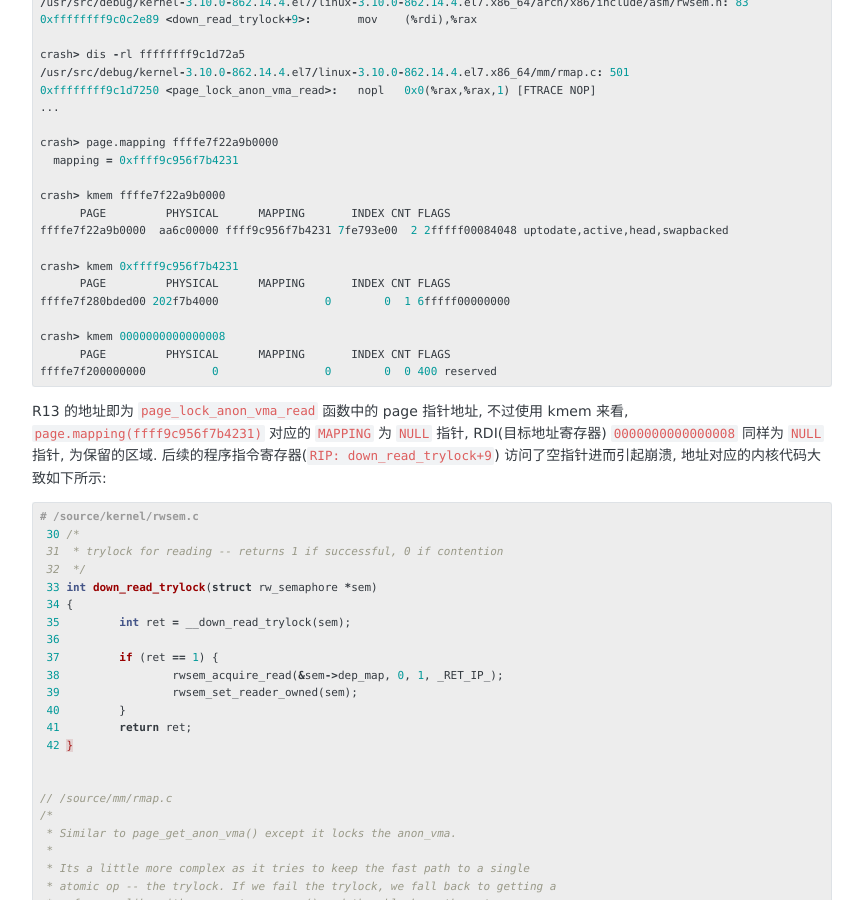
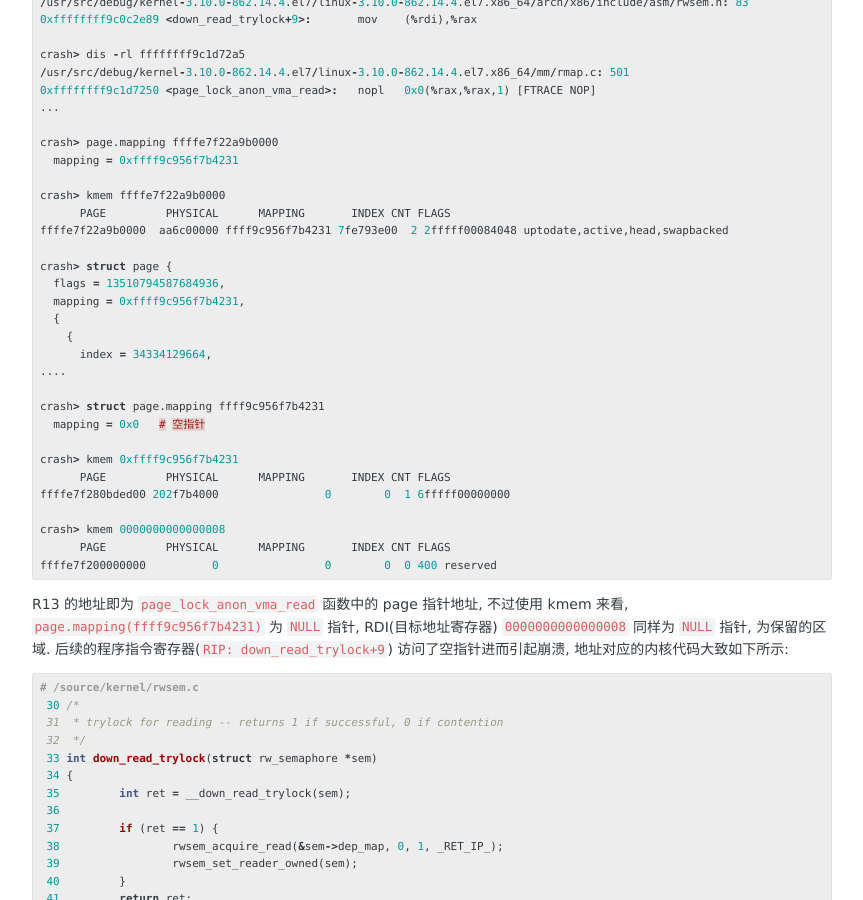
Before and after one commit to arstercz/arstercz.github.io, a Jekyll site: the page built from _posts/2019-07-19-linux-kerenl-panic-at-down_read_trylock-post.md, in a window 1280 px wide and 900 px high, scrolled down 2198 px. Shown: the whole window, without its empty margins (208-1071 px from the left). Built offline with Jekyll 4.4.1, drawn with Linux system fonts in a browser that asks for light colours; comment, search, counter and statistics services are not loaded.

Commit message:
add more struct info

````diff
--- a/_posts/2019-07-19-linux-kerenl-panic-at-down_read_trylock-post.md
+++ b/_posts/2019-07-19-linux-kerenl-panic-at-down_read_trylock-post.md
@@ -115,6 +115,17 @@
       PAGE         PHYSICAL      MAPPING       INDEX CNT FLAGS
 ffffe7f22a9b0000  aa6c00000 ffff9c956f7b4231 7fe793e00  2 2fffff00084048 uptodate,active,head,swapbacked
 
+crash> struct page {
+  flags = 13510794587684936,
+  mapping = 0xffff9c956f7b4231,
+  {
+    {
+      index = 34334129664,
+....
+
+crash> struct page.mapping ffff9c956f7b4231
+  mapping = 0x0   # 空指针
+
 crash> kmem 0xffff9c956f7b4231
       PAGE         PHYSICAL      MAPPING       INDEX CNT FLAGS
 ffffe7f280bded00 202f7b4000                0        0  1 6fffff00000000
@@ -123,7 +134,7 @@
       PAGE         PHYSICAL      MAPPING       INDEX CNT FLAGS
 ffffe7f200000000          0                0        0  0 400 reserved
 ```
-R13 的地址即为 `page_lock_anon_vma_read` 函数中的 page 指针地址, 不过使用 kmem 来看, `page.mapping(ffff9c956f7b4231)` 对应的 `MAPPING` 为 `NULL` 指针, RDI(目标地址寄存器) `0000000000000008` 同样为 `NULL` 指针, 为保留的区域. 后续的程序指令寄存器(`RIP: down_read_trylock+9`) 访问了空指针进而引起崩溃, 地址对应的内核代码大致如下所示:
+R13 的地址即为 `page_lock_anon_vma_read` 函数中的 page 指针地址, 不过使用 kmem 来看, `page.mapping(ffff9c956f7b4231)` 为 `NULL` 指针, RDI(目标地址寄存器) `0000000000000008` 同样为 `NULL` 指针, 为保留的区域. 后续的程序指令寄存器(`RIP: down_read_trylock+9`) 访问了空指针进而引起崩溃, 地址对应的内核代码大致如下所示:
 
 ```c
 # /source/kernel/rwsem.c
````
